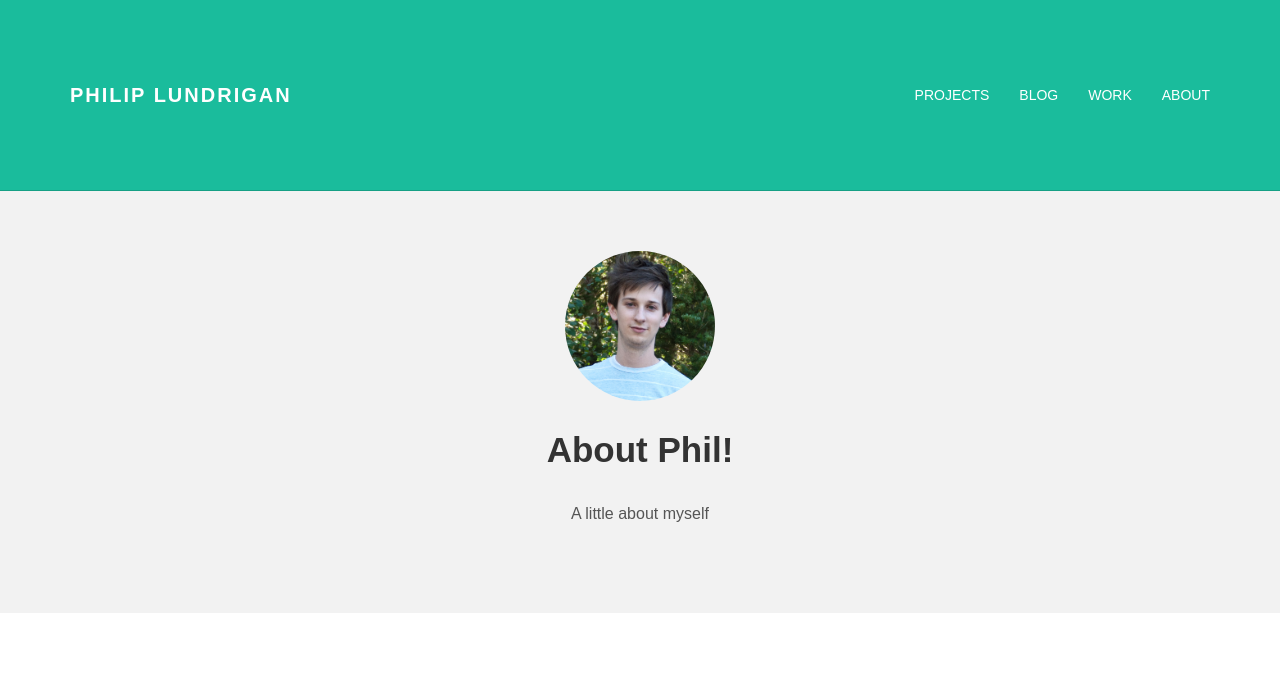
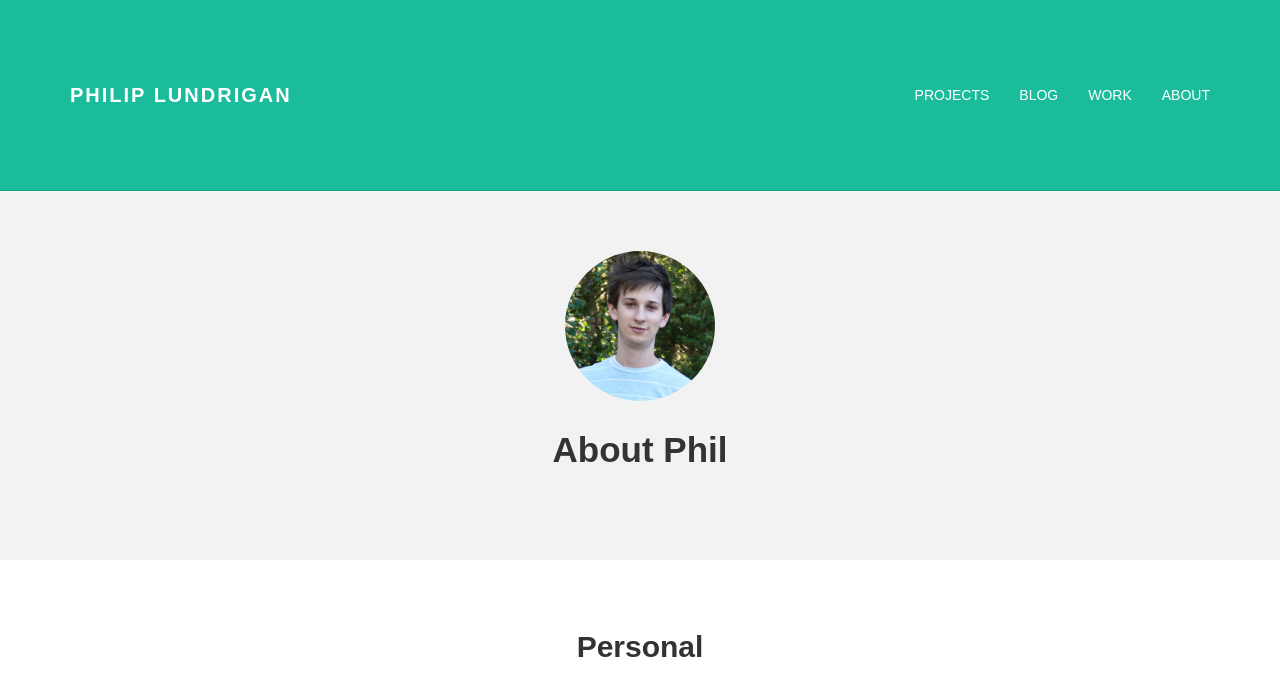
Before and after one commit to philipbl/philipbl.github.io, a Jekyll site: the page built from about/index.html, in a window 1280 px wide and 1400 px high. Shown: the top 683 px of the window. Built offline with Jekyll 4.4.1, drawn with Linux system fonts in a browser that asks for light colours; nearby versions of some CDN libraries; some web fonts are replaced; library files that are not in the unit come from our copies; some of the changed text lies outside the part shown; grey boxes are pictures that could not be loaded.

Commit message:
Work on about page

```diff
--- a/_data/home.yml
+++ b/_data/home.yml
@@ -5,6 +5,6 @@
     [University of Utah](http://www.cs.utah.edu).
 
     When I am not doing school work I am working on various [programming
-    projects](/projects/). I am a Python fanatic and also enjoy learning other
+    projects](/projects/). I am a Python fanatic but also enjoy learning other
     programming languages. I am constantly looking for new things to learn to
     make me a better programmer.
--- a/about/index.html
+++ b/about/index.html
@@ -7,77 +7,30 @@
             <div class="col-lg-8 col-lg-offset-2 centered">
                 <div class="circular"></div>
                 <h1>{{ site.data.about.title }}</h1>
-            {{ site.data.about.description | markdownify }}
             </div><!-- /col-lg-8 -->
         </div><!-- /row -->
     </div>
 </div>
 
 <div class="container pt">
-
-<!-- Columns Section -->
-<div class="row mt centered">
-
-    <div class="col-lg-3">
-      <span class="glyphicon glyphicon-globe"></span>
-                <p>Lorem Ipsum is simply dummy text of the printing and typesetting industry.</p>    </div>
-
-
-    <div class="col-lg-3">
-      <span class="glyphicon glyphicon-fire"></span>
-                <p>Lorem Ipsum is simply dummy text of the printing and typesetting industry.</p>    </div>
-
-
-    <div class="col-lg-3">
-      <span class="glyphicon glyphicon-user"></span>
-                <p>Lorem Ipsum is simply dummy text of the printing and typesetting industry.</p>
+    <h2 class="centered">Personal</h2>
+    <div class="row mt">
+        <div class="col-md-8">
+            {{ site.data.about.personal.description1 | markdownify }}
         </div>
 
-
-    <div class="col-lg-3">
-      <span class="glyphicon glyphicon-book"></span>
-                <p>Lorem Ipsum is simply dummy text of the printing and typesetting industry.</p>    </div>
-
+        <div class="col-md-4 hidden-sm hidden-xs">
+            <img src="{{ site.data.about.personal.image1 }}" />
+        </div>
     </div><!-- /row -->
 
-
-
-
     <div class="row mt">
-
-<!-- About Left Text-->
-<div class="col-lg-6">
-      <h4>THE THINKING</h4>
-                <p>Contrary to popular belief, Lorem Ipsum is not simply random text. It has roots in a piece of classical Latin literature from 45 BC, making it over 2000 years old. Richard McClintock, a Latin professor at Hampden-Sydney College in Virginia, looked up one of the more obscure Latin words, consectetur, from a Lorem Ipsum passage, and going through the cites of the word in classical literature, discovered the undoubtable source.</p>    </div><!-- /colg-lg-6 -->
-
-
-
-<!-- About Right Text-->
-<div class="col-lg-6">
-      <h4>THE SKILLS</h4>
-                Wordpress
-                <div class="progress">
-                    <div class="progress-bar progress-bar-theme" role="progressbar" aria-valuenow="60" aria-valuemin="0" aria-valuemax="100" style="width: 60%;">
-                        <span class="sr-only">60% Complete</span>
-                    </div>
+        <div class="col-sm-6">
+            <img src="{{ site.data.about.personal.image2 }}" />
         </div>
 
-                Photoshop
-                <div class="progress">
-                    <div class="progress-bar progress-bar-theme" role="progressbar" aria-valuenow="80" aria-valuemin="0" aria-valuemax="100" style="width: 60%;">
-                        <span class="sr-only">80% Complete</span>
+        <div class="col-sm-6">
+            {{ site.data.about.personal.description2 | markdownify }}
         </div>
+    </div><!-- /row -->
 </div>
-
-                HTML + CSS
-                <div class="progress">
-                    <div class="progress-bar progress-bar-theme" role="progressbar" aria-valuenow="95" aria-valuemin="0" aria-valuemax="100" style="width: 60%;">
-                        <span class="sr-only">95% Complete</span>
-                    </div>
-                </div>    </div><!-- /colg-lg-6 -->
-
-
-
-</div><!-- /row -->
-
-</div>
--- a/projects/index.html
+++ b/projects/index.html
@@ -1,7 +1,7 @@
 ---
 layout: default
 ---
-<div class="col-lg-8 col-lg-offset-2 centered">
+<div class="col-lg-12 centered">
     {% for project in site.data.projects reversed %}
     {% if project.publish != false %}
         {% cycle nil, nil, nil, '<div class="clearfix visible-md visible-lg spacing"></div>' %}
```
Also changed, not shown: TODO.md (+0 -1 lines), _data/about.yml (+20 -3 lines), work/index.html (+6 -6 lines). Lines whose indentation alone changed are shown as unchanged.
